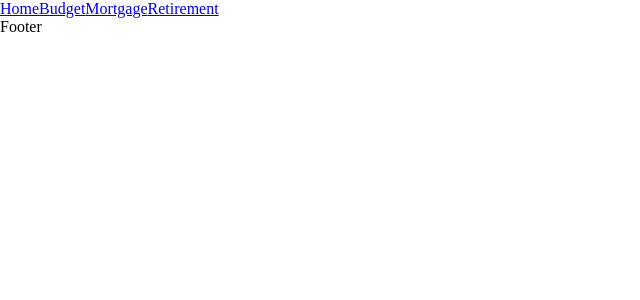
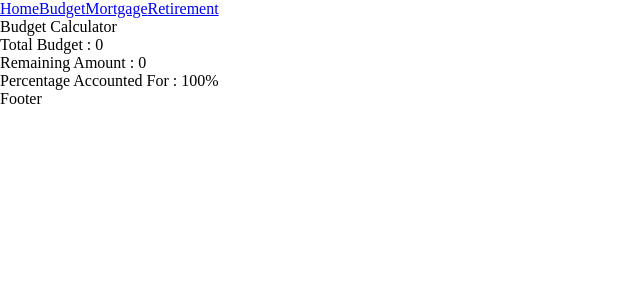
Before and after one commit to seanmcquaid/finance-buddy, a React (Create React App) app: page /budget in a window 1280 px wide. Shown: the top 300 px of the page, without its empty margins (0-640 px from the left). Built offline with nearby package versions, Linux system fonts and the light colour scheme.

Commit message:
added total budget info component

```diff
--- a/src/containers/Budget/TotalBudgetInfo/index.js
+++ b/src/containers/Budget/TotalBudgetInfo/index.js
@@ -16,7 +16,7 @@ const TotalBudgetInfo = () => {
     <TotalBudgetInfoContainer>
       <P>Total Budget : {totalBudget}</P>
       <P>Remaining Amount : {remainingAmount}</P>
-      <P>Percentage Accounted For : {totalPercentage}</P>
+      <P>Percentage Accounted For : {totalPercentage}%</P>
     </TotalBudgetInfoContainer>
   );
 };
--- a/src/containers/Budget/index.js
+++ b/src/containers/Budget/index.js
@@ -1,9 +1,12 @@
 import styled from 'styled-components';
+import TotalBudgetInfo from './TotalBudgetInfo';
 
 const Budget = () => (
   <PageContainer>
-    <Header></Header>
-    <Main></Main>
+    <Header>Budget Calculator</Header>
+    <Main>
+      <TotalBudgetInfo />
+    </Main>
   </PageContainer>
 );
 
```
